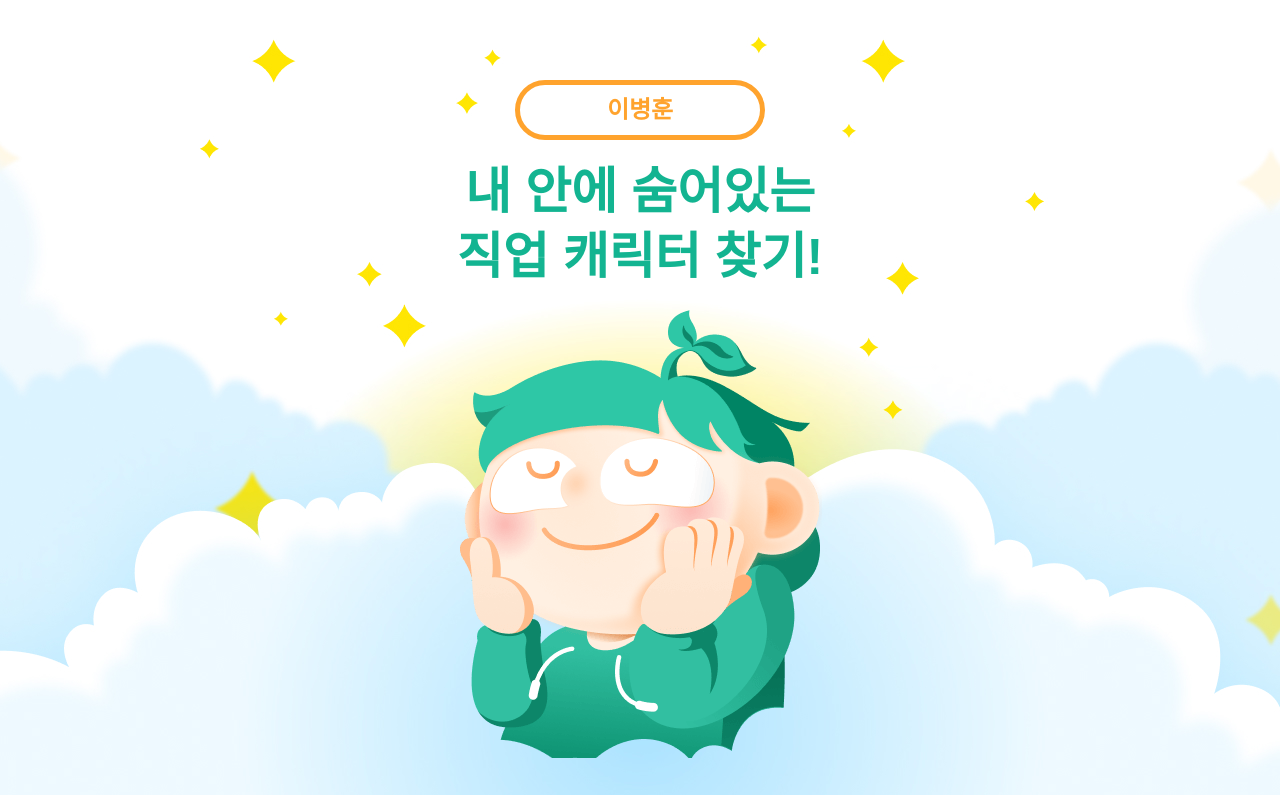
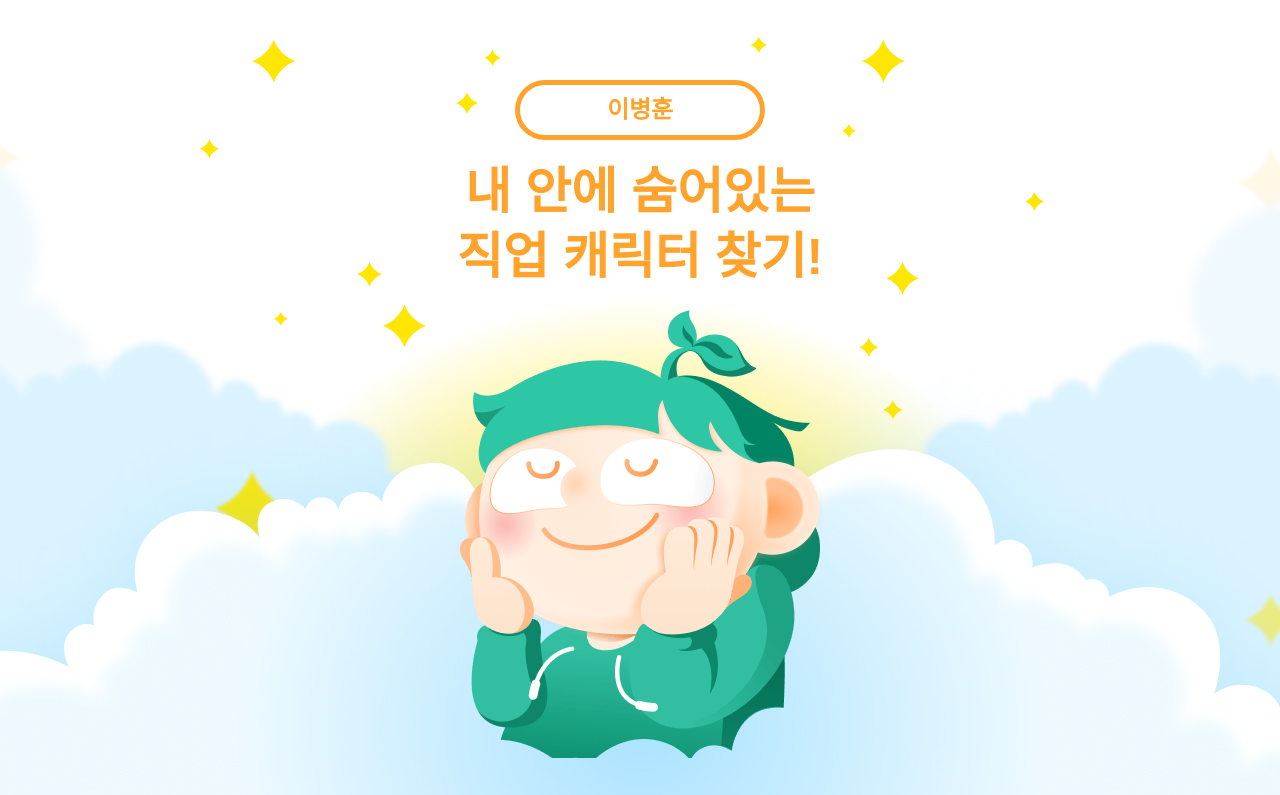
Before and after one commit to LEEBYEONGHUN-221029/mbti, a plain HTML site: page index.html in a window 1280 px wide. Shown: the top 795 px of the page. Drawn offline with nearby package versions, Linux system fonts and the light colour scheme; a web font is replaced by a local one.

Commit message:
제목 색상 변경

```diff
--- a/css/common.css
+++ b/css/common.css
@@ -11,7 +11,7 @@ img {
   font-size: 50px;
   font-weight: 800;
   line-height: 1.3;
-  color: #13b491;
+  color: #ffa32d;
   text-align: center;
   margin-bottom: 20px;
 }
```
